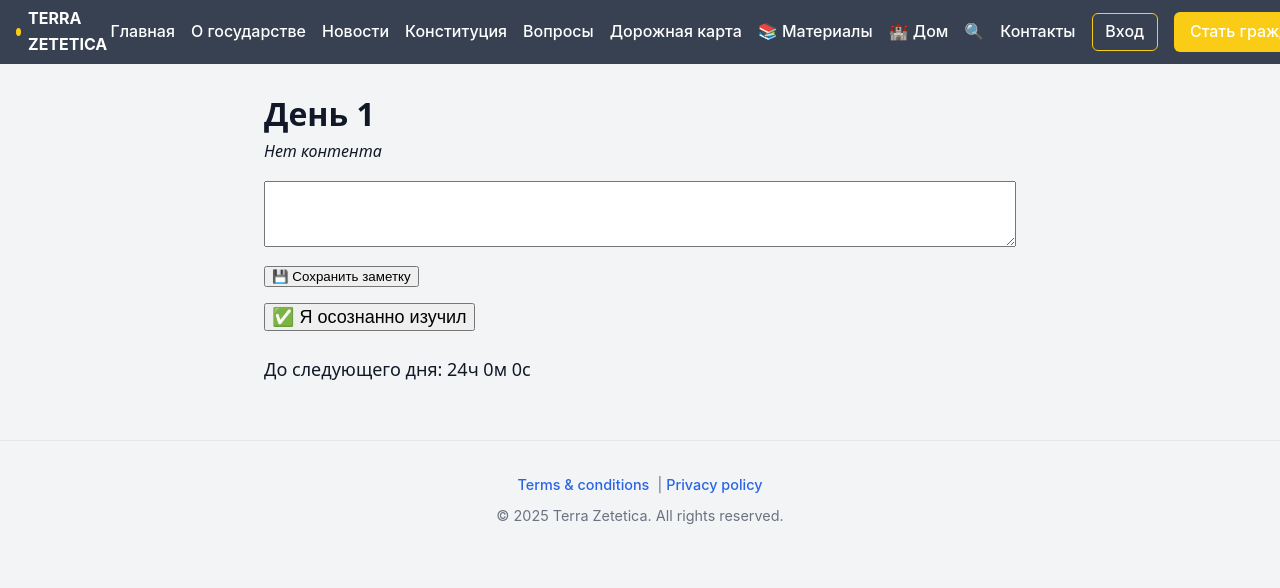
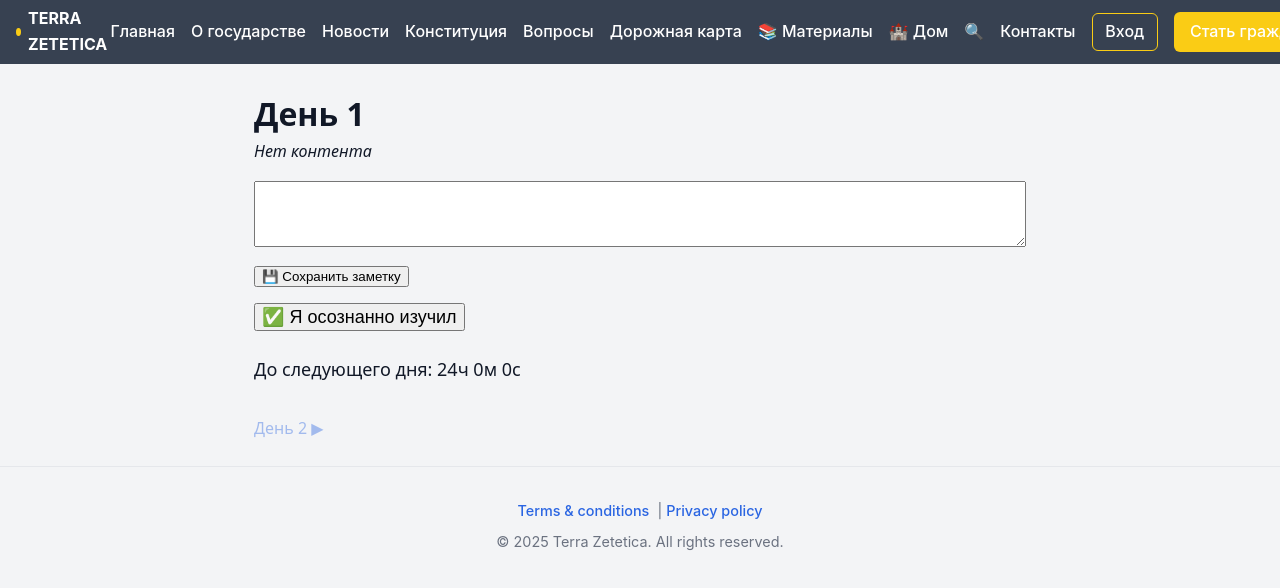
Before and after one commit to kardinalmarkov/terra-zetetica, a Next.js app: page /challenge2 in a window 1280 px wide. Shown: the top 588 px of the page. Built offline with nearby package versions, Linux system fonts and the light colour scheme; no server answers; the database is empty.

Commit message:
Update challenge2.js

```diff
--- a/pages/challenge2.js
+++ b/pages/challenge2.js
@@ -1,11 +1,5 @@
-// pages/challenge2.js  — full‑featured page with DayMaterial, can_skip support
-// ========================================================================
-//  * URL           : /challenge2?day=N   (N 1‑14, default 1)
-//  * Markdown      : rendered via <DayMaterial> (title, subtitle, media, links …)
-//  * Save flow     : SDK‑upsert  → queue  → sendBeacon
-//  * Timer         : WebWorker (fallback setInterval) • hidden if can_skip
-//  * Navigation    : «◀ предыдущий / ▶ следующий» + автовыделение если unlocked
-//--------------------------------------------------------------------------
+// pages/challenge2.js  — DayMaterial, can_skip, «серая» стрелка
+// =============================================================
 import { useEffect, useState } from 'react';
 import { supabase }           from '../lib/supabase';
 import { getCid }             from '../utils/localAuth';
@@ -17,97 +11,118 @@ const ONE_DAY  = 86_400_000;
 const queueKey = 'tz_queue_v1';
 
 export default function Challenge({ day, material, canSkip }) {
-  const [note, setNote]         = useState('');
-  const [noteStat, setNStat]    = useState('idle');  // idle | saving | saved | error
-  const [doneStat, setDStat]    = useState('idle');  // idle | saving | saved | queued | error
-  const [left, setLeft]         = useState(canSkip ? 0 : ONE_DAY);
+  const [note,      setNote]   = useState('');
+  const [noteStat,  setNStat]  = useState('idle');           // idle | saving | saved | error
+  const [doneStat,  setDStat]  = useState('idle');           // idle | saving | saved | queued | error
+  const [left,      setLeft]   = useState(canSkip ? 0 : ONE_DAY);
 
-  /* --- helpers ---------------------------------------------------- */
+  /* ---------- helpers (upsert & queue) -------------------------- */
   async function upsert(row) {
     if (row.note !== undefined) { row.notes = row.note; delete row.note; }
     const { error } = await supabase
       .from('daily_progress')
-      .upsert(row, { onConflict:'citizen_id,day_no' });
+      .upsert(row, { onConflict: 'citizen_id,day_no' });
     return !error;
   }
   const flushQueue = async () => {
-    const q = JSON.parse(localStorage.getItem(queueKey)||'[]');
+    const q = JSON.parse(localStorage.getItem(queueKey) || '[]');
     if (!q.length) return;
-    const rest=[];
-    for (const r of q) if(!await upsert(r)) rest.push(r);
+    const rest = [];
+    for (const r of q) if (!(await upsert(r))) rest.push(r);
     localStorage.setItem(queueKey, JSON.stringify(rest));
-    if (!rest.length && doneStat==='queued') setDStat('saved');
+    if (!rest.length && doneStat === 'queued') setDStat('saved');
   };
 
-  /* --- init ------------------------------------------------------- */
-  useEffect(()=>{
-    setNote(localStorage.getItem(`tz_note_${day}`)||'');
+  /* ---------- mount -------------------------------------------- */
+  useEffect(() => {
+    setNote(localStorage.getItem(`tz_note_${day}`) || '');
+
     if (canSkip) { setLeft(0); return; }
-    const started = Number(localStorage.getItem('tz_started')||Date.now());
+
+    const started = Number(localStorage.getItem('tz_started') || Date.now());
     const next    = started + ONE_DAY;
-    setLeft(Math.max(0, next-Date.now()));
+    setLeft(Math.max(0, next - Date.now()));
+
     let stop;
     if (window.Worker) {
-      const w=new Worker(URL.createObjectURL(new Blob([`setInterval(()=>postMessage(Date.now()),1000);`] )));
-      w.onmessage=()=>setLeft(Math.max(0,next-Date.now()));
-      stop=()=>w.terminate();
+      const w = new Worker(URL.createObjectURL(
+        new Blob(['setInterval(()=>postMessage(Date.now()),1000)'])
+      ));
+      w.onmessage = () => setLeft(Math.max(0, next - Date.now()));
+      stop = () => w.terminate();
     } else {
-      const id=setInterval(()=>setLeft(Math.max(0,next-Date.now())),1000);
-      stop=()=>clearInterval(id);
+      const id = setInterval(() => setLeft(Math.max(0, next - Date.now())), 1000);
+      stop = () => clearInterval(id);
     }
     return stop;
-  },[day,canSkip]);
+  }, [day, canSkip]);
 
-  /* --- queue listeners ------------------------------------------- */
-  useEffect(()=>{
+  /* ---------- queue listeners ---------------------------------- */
+  useEffect(() => {
     flushQueue();
     window.addEventListener('online', flushQueue);
     document.addEventListener('visibilitychange', flushQueue);
-    window.addEventListener('pagehide', ()=>{
-      const q=localStorage.getItem(queueKey); if(!q||q==='[]')return;
+    window.addEventListener('pagehide', () => {
+      const q = localStorage.getItem(queueKey);
+      if (!q || q === '[]') return;
       navigator.sendBeacon(`/api/challenge/beacon?cid=${getCid()}`, q);
     });
-    return ()=>{
-      window.removeEventListener('online',flushQueue);
-      document.removeEventListener('visibilitychange',flushQueue);
+    return () => {
+      window.removeEventListener('online', flushQueue);
+      document.removeEventListener('visibilitychange', flushQueue);
     };
-  },[doneStat]);
+  }, [doneStat]);
 
-  /* --- handlers --------------------------------------------------- */
-  const saveNote=async()=>{
-    if(noteStat==='saving')return;
+  /* ---------- handlers ----------------------------------------- */
+  const saveNote = async () => {
+    if (noteStat === 'saving') return;
     setNStat('saving');
-    const ok=await upsert({citizen_id:+getCid(),day_no:day,note});
-    setNStat(ok?'saved':'error');
-    if(ok) localStorage.removeItem(`tz_note_${day}`);
+    const ok = await upsert({ citizen_id:+getCid(), day_no:day, note });
+    setNStat(ok ? 'saved' : 'error');
+    if (ok) localStorage.removeItem(`tz_note_${day}`);
   };
-  const saveDone=async()=>{
-    if(doneStat==='saving')return;
+
+  const saveDone = async () => {
+    if (doneStat === 'saving') return;
     setDStat('saving');
-    const row={citizen_id:+getCid(),day_no:day,watched_at:new Date().toISOString(),note};
-    const ok=await upsert(row);
-    if(ok){
+    const row = { citizen_id:+getCid(), day_no:day, watched_at:new Date().toISOString(), note };
+    const ok  = await upsert(row);
+    if (ok) {
       setDStat('saved');
-      if(!localStorage.getItem('tz_started')) localStorage.setItem('tz_started', Date.now());
-    }else{
-      const q=JSON.parse(localStorage.getItem(queueKey)||'[]');q.push(row);
-      localStorage.setItem(queueKey,JSON.stringify(q));
+      if (!localStorage.getItem('tz_started'))
+        localStorage.setItem('tz_started', Date.now());
+    } else {
+      const q = JSON.parse(localStorage.getItem(queueKey) || '[]');
+      q.push(row);
+      localStorage.setItem(queueKey, JSON.stringify(q));
       setDStat('queued');
     }
   };
 
-  /* --- render ----------------------------------------------------- */
-  const h=Math.floor(left/3_600_000),m=Math.floor(left/60_000)%60,s=Math.floor(left/1000)%60;
+  /* ---------- render ------------------------------------------- */
+  const h = Math.floor(left / 3_600_000);
+  const m = Math.floor(left / 60_000) % 60;
+  const s = Math.floor(left / 1000)   % 60;
+
   return (
-    <main style={{padding:24,maxWidth:800,margin:'0 auto',fontFamily:'system-ui'}}>
+    <main style={{padding:24,maxWidth:820,margin:'0 auto',fontFamily:'system-ui'}}>
       <h1>День {day}</h1>
-      {material ? <DayMaterial day={day} data={material}/> : <p><em>Нет контента</em></p>}
 
-      <textarea rows={4} style={{width:'100%',marginTop:16}}
+      {material
+        ? <DayMaterial day={day} data={material}/>
+        : <p><em>Нет контента</em></p> }
+
+      <textarea
+        rows={4}
+        style={{width:'100%',marginTop:16}}
         value={note}
-        onChange={e=>{setNote(e.target.value);localStorage.setItem(`tz_note_${day}`,e.target.value);}}
+        onChange={e=>{
+          setNote(e.target.value);
+          localStorage.setItem(`tz_note_${day}`, e.target.value);
+        }}
       />
 
+      {/* --- заметка --- */}
       <div style={{display:'flex',gap:12,alignItems:'center',marginTop:12}}>
         <button onClick={saveNote} disabled={noteStat==='saving'}>💾 Сохранить заметку</button>
         {noteStat==='saving' && 'Сохраняю…'}
@@ -115,43 +130,66 @@ export default function Challenge({ day, material, canSkip }) {
         {noteStat==='error'  && 'Ошибка ×'}
       </div>
 
+      {/* --- завершить день --- */}
       <div style={{display:'flex',gap:12,alignItems:'center',marginTop:16}}>
-        <button onClick={saveDone} disabled={doneStat==='saving'} style={{fontSize:18}}>✅ Я осознанно изучил</button>
+        <button onClick={saveDone} disabled={doneStat==='saving'} style={{fontSize:18}}>
+          ✅ Я осознанно изучил
+        </button>
         {doneStat==='saved'  && '✓'}
         {doneStat==='queued' && 'В очереди ✓'}
         {doneStat==='saving' && 'Сохраняю…'}
         {doneStat==='error'  && 'Ошибка ×'}
       </div>
 
-      {!canSkip && <p style={{marginTop:24,fontSize:18}}>До следующего дня: {h}ч {m}м {s}с</p>}
+      {!canSkip &&
+        <p style={{marginTop:24,fontSize:18}}>
+          До следующего дня: {h}ч {m}м {s}с
+        </p>}
 
-      {/* Навигация по дням */}
+      {/* --- навигация --- */}
       <div style={{marginTop:32,display:'flex',justifyContent:'space-between'}}>
-        {day>1  && <Link href={`/challenge2?day=${day-1}`}>◀ День {day-1}</Link>}
-        {day<14 && (left===0||canSkip) && <Link href={`/challenge2?day=${day+1}`}>День {day+1} ▶</Link>}
+        {day > 1 &&
+          <Link href={`/challenge2?day=${day-1}`}>◀ День {day-1}</Link>}
+        {day < 14 &&
+          <Link
+            href={`/challenge2?day=${day+1}`}
+            style={{
+              pointerEvents: (left>0 && !canSkip) ? 'none' : 'auto',
+              opacity      : (left>0 && !canSkip) ? 0.4   : 1
+            }}
+          >
+            День {day+1} ▶
+          </Link>}
       </div>
     </main>
   );
 }
 
-/* ------------------------- getInitialProps --------------------- */
-Challenge.getInitialProps=async({req,res,query})=>{
-  const day=Number(query.day||1);
-  // 1) контент дня
-  const { data:mat }=await supabase.from('daily_materials')
+/* ---------- getInitialProps ------------------------------------ */
+Challenge.getInitialProps = async ({ req, res, query }) => {
+  const day = Number(query.day || 1);
+
+  // контент дня
+  const { data: material } = await supabase
+    .from('daily_materials')
     .select('*')
-    .eq('day_no',day)
+    .eq('day_no', day)
     .single();
 
-  // 2) can_skip из citizens (по cookie cid)
-  let canSkip=false;
-  if(req){
-    const cid=parse(req.headers.cookie||'').cid;
-    if(cid){
-      const { data:c }=await supabase.from('citizens').select('can_skip').eq('id',cid).single();
-      canSkip=!!c?.can_skip;
+  // can_skip
+  let canSkip = false;
+  if (req) {
+    const cid = parse(req.headers.cookie || '').cid;
+    if (cid) {
+      const { data } = await supabase
+        .from('citizens')
+        .select('can_skip')
+        .eq('id', cid)
+        .single();
+      canSkip = !!data?.can_skip;
     }
     res.setHeader('Cache-Control','s-maxage=300, stale-while-revalidate');
   }
-  return { day, material:mat||null, canSkip };
+
+  return { day, material: material || null, canSkip };
 };
```
